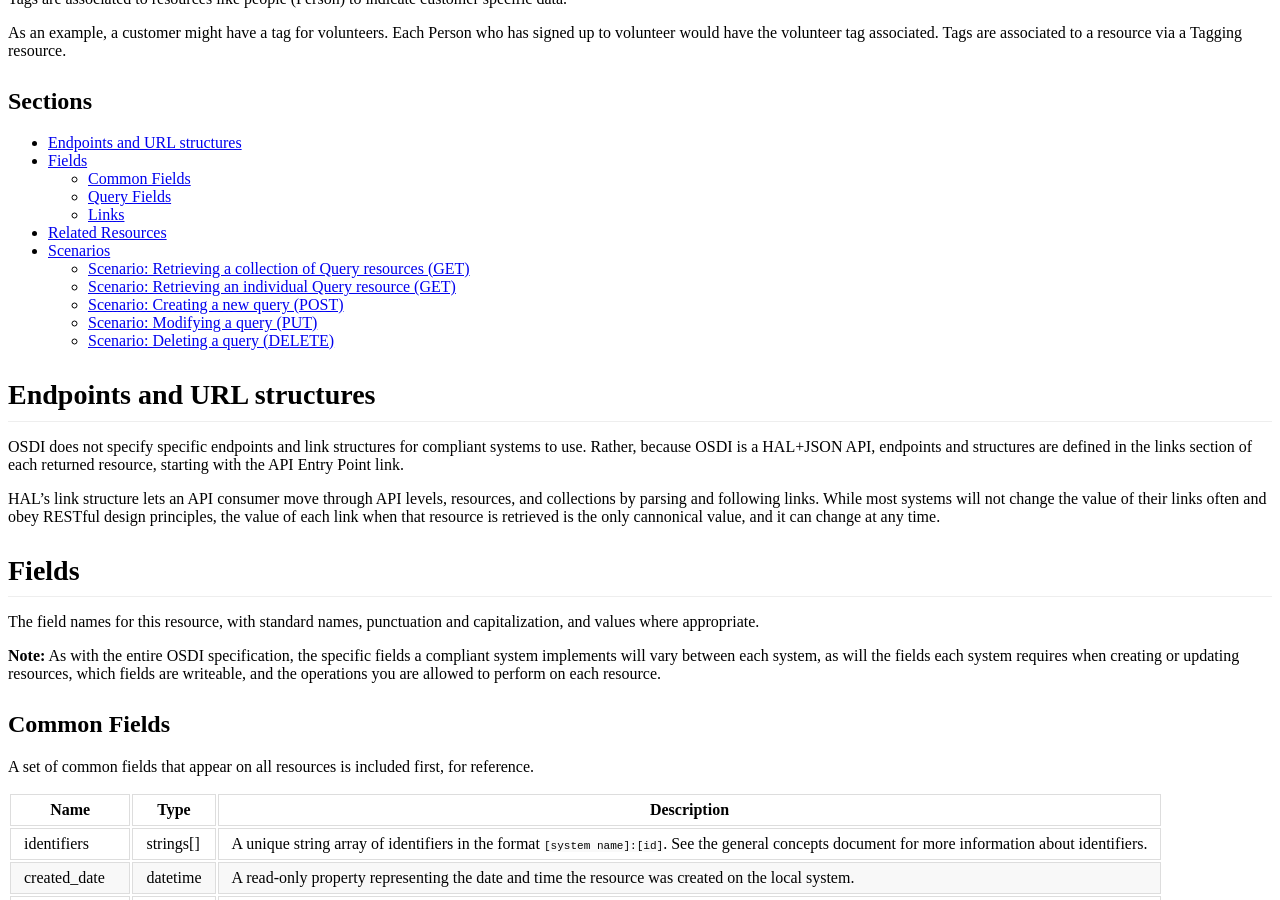
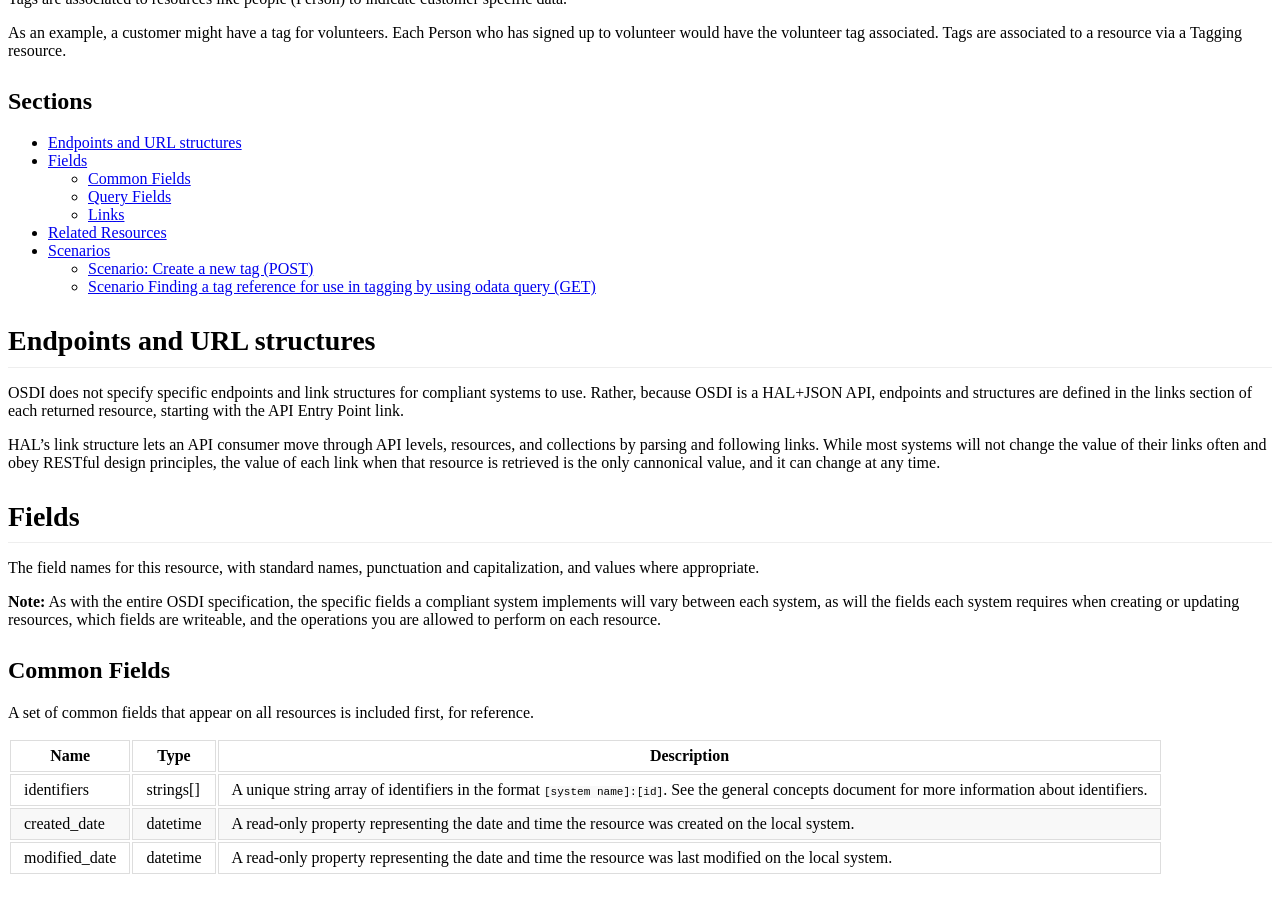
Before and after one commit to opensupporter/osdi-docs, a Jekyll site: the page built from tags.md, in a window 1280 px wide and 900 px high, scrolled down 611 px. Built offline with Jekyll 4.4.1, drawn with Linux system fonts in a browser that asks for light colours; a style sheet for code colours, icons or effects is not loaded.

Commit message:
more udpates

```diff
--- a/tags.md
+++ b/tags.md
@@ -18,11 +18,8 @@ As an example, a customer might have a tag for volunteers.  Each Person who has
     * [Links](#links)
 * [Related Resources](#related-resources)
 * [Scenarios](#scenarios)
-    * [Scenario: Retrieving a collection of Query resources (GET)](#scenario-retrieving-a-collection-of-query-resources-get)
-    * [Scenario: Retrieving an individual Query resource (GET)](#scenario-scenario-retrieving-an-individual-query-resource-get)
-    * [Scenario: Creating a new query (POST)](#scenario-creating-a-new-query-post)
-    * [Scenario: Modifying a query (PUT)](#scenario-modifying-a-query-put)
-    * [Scenario: Deleting a query (DELETE)](#scenario-deleting-a-query-delete)
+    * [Scenario: Create a new tag (POST)](#scenario-create-a-new-tag-post)
+    * [Scenario Finding a tag reference for use in tagging by using odata query (GET)](scenario-finding-a-tag-reference-for-use-in-tagging-by-using-odata-query-get)
 
 
 {% include endpoints_and_url_structures.md %}
```
